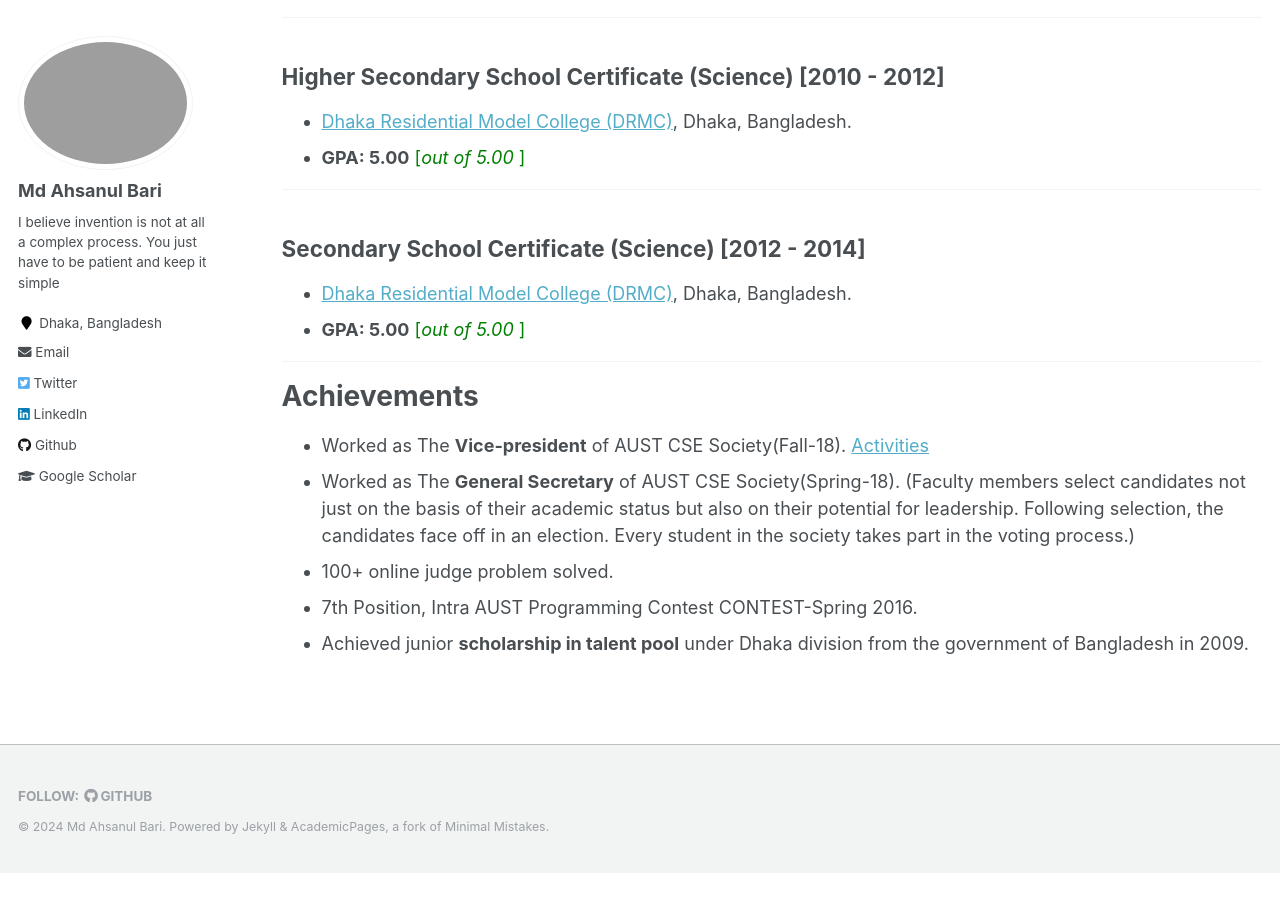
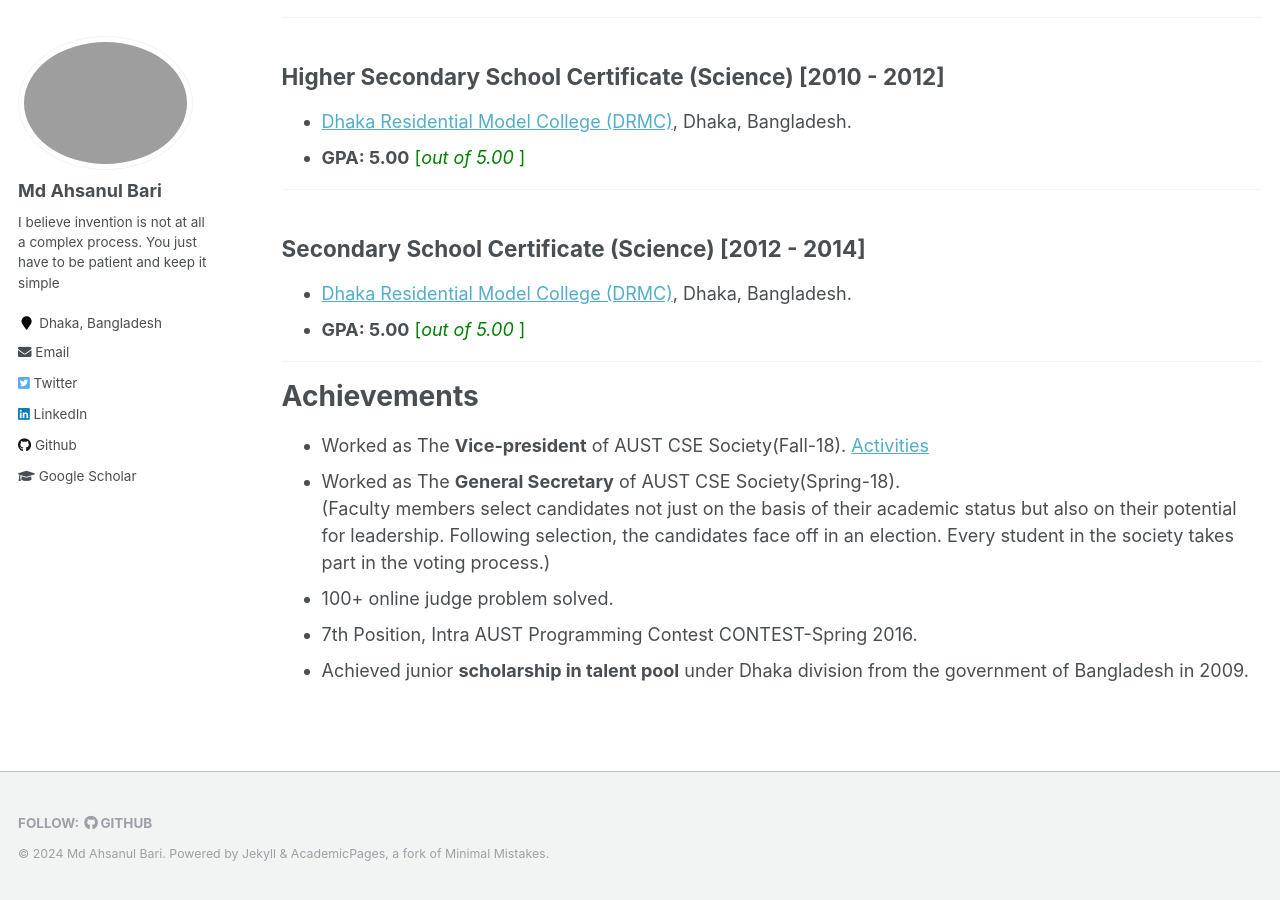
Before and after one commit to AhsanulBariRomi/ahsanul-bari.github.io, a Jekyll site: the page built from _pages/education-achievements.md, in a window 1280 px wide and 900 px high, scrolled down 564 px. Built offline with Jekyll 4.4.1, drawn with Linux system fonts in a browser that asks for light colours; before the commit the page ends 1437 px from its top, so only the background shows below that.

```diff
--- a/_pages/education-achievements.md
+++ b/_pages/education-achievements.md
@@ -36,7 +36,7 @@ redirect_from:
 # Achievements
 
 - Worked as The **Vice-president** of AUST CSE Society(Fall-18). [Activities](https://ahsanulbariromi.github.io/ahsanul-bari.github.io/activities/)<br />
-- Worked as The **General Secretary** of AUST CSE Society(Spring-18).
+- Worked as The **General Secretary** of AUST CSE Society(Spring-18). <br />
   (Faculty members select candidates not just on the basis of their academic status but also on their potential for leadership. Following selection, the candidates face off in an election. Every student in the society takes part in the voting process.)
 - 100+ online judge problem solved.
 - 7th Position, Intra AUST Programming Contest CONTEST-Spring 2016.
```
